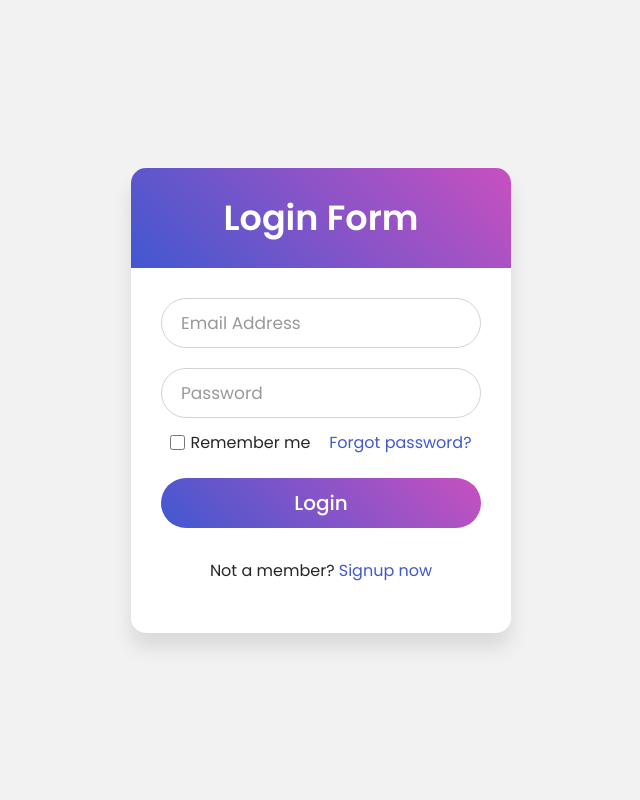
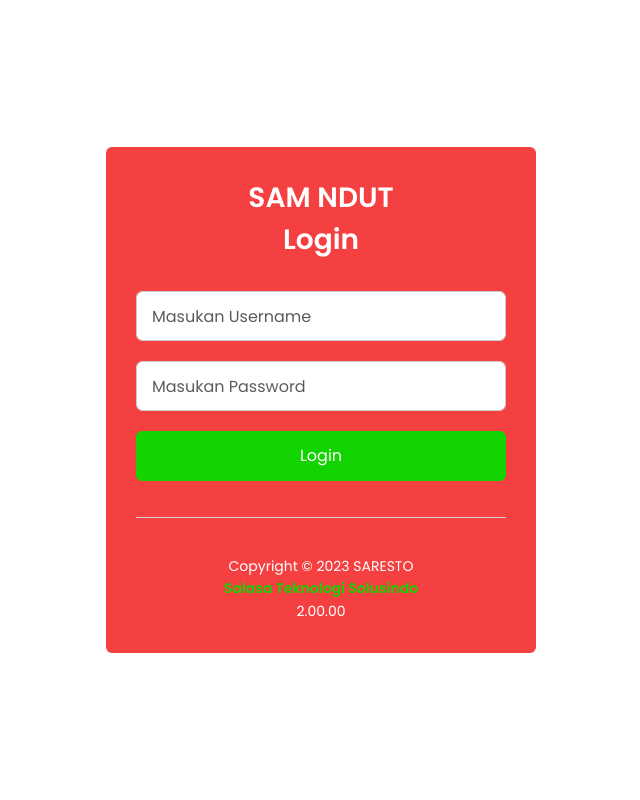
Before and after one commit to meirinoharianto/warmindo-stock, a CodeIgniter app: page /database/login in a window 1280 px wide. Shown: the whole page, without its empty margins (319-959 px from the left). Run offline with CodeIgniter, Linux system fonts and the light colour scheme; some libraries are stand-ins or nearby versions.

Commit message:
login fix

```diff
--- a/application/views/login/index.php
+++ b/application/views/login/index.php
@@ -1,45 +1,74 @@
 <!DOCTYPE html>
-<!-- Created By CodingNepal -->
-<html lang="en" dir="ltr">
+<!-- Coding by CodingLab | www.codinglabweb.com-->
+<html lang="en">
 
 <head>
-    <meta charset="utf-8">
-    <title>Login Form Design | CodeLab</title>
+    <meta charset="UTF-8">
+    <meta http-equiv="X-UA-Compatible" content="IE=edge">
+    <meta name="viewport" content="width=device-width, initial-scale=1.0">
+    <title>Login Saresto - Sam Ndut - salasatekno.com</title>
+    <!-- CSS -->
     <!-- <link rel="stylesheet" href="style.css"> -->
+    <link rel="stylesheet" href="<?= base_url('assets/plugins/bootstrap/css/bootstrap.min.css'); ?>">
     <link rel="stylesheet" href="<?= base_url('assets/css/style.css'); ?>" />
+    <link rel="stylesheet" href="<?= base_url('assets/plugins/sweetalert2/sweetalert2.css'); ?>">
+
+
+    <!-- Boxicons CSS -->
+    <link href='https://unpkg.com/boxicons@2.1.2/css/boxicons.min.css' rel='stylesheet'>
+    <script src="<?= base_url('assets/plugins/sweetalert2/sweetalert2.all.min.js'); ?>"></script>
+
 </head>
 
 <body>
-    <div class="wrapper">
-        <div class="title">
-            Login Form
-        </div>
-        <form action="#">
-            <div class="field">
-                <input type="text" required>
-                <label>Email Address</label>
+    <section class="container forms">
+        <div class="form login">
+            <?php if (!empty($this->session->flashdata('failed'))) { ?>
+                <div class="alert alert-danger alert-dismissible fade show" role="alert">
+                    <button type="button" class="close" data-dismiss="alert" aria-label="Close">
+                        <span aria-hidden="true">&times;</span>
+                        <span class="sr-only">Close</span>
+                    </button>
+                    <?= $this->session->flashdata('failed'); ?>
+                </div>
+            <?php } ?>
+            <div class="form-content">
+                <header>SAM NDUT</header>
+                <header>Login</header>
+                <form method="POST" action="<?= base_url('login/proses'); ?>">
+                    <div class="field input-field">
+                        <!-- <input type="email" placeholder="Email" class="input"> -->
+                        <input type="text" required class="form-control" autocomplete="off" name="user" id="user" placeholder="Masukan Username">
+
+                    </div>
+                    <div class="field input-field">
+                        <!-- <input type="password" placeholder="Password" class="password"> -->
+                        <input type="password" required class="form-control" autocomplete="off" name="pass" id="pass" placeholder="Masukan Password">
+
+                    </div>
+
+                    <div class="field button-field">
+                        <button>Login</button>
+                    </div>
+                </form>
+                <!-- <div class="form-link">
+                    <span>Don't have an account? <a href="#" class="link signup-link">Signup</a></span>
+                </div> -->
             </div>
-            <div class="field">
-                <input type="password" required>
-                <label>Password</label>
-            </div>
-            <div class="content">
-                <div class="checkbox">
-                    <input type="checkbox" id="remember-me">
-                    <label for="remember-me">Remember me</label>
-                </div>
-                <div class="pass-link">
-                    <a href="#">Forgot password?</a>
+            <div class="line"></div>
+            <div class="media-options">
+                <div class="form-link">
+                    <span>Copyright &copy; 2023 SARESTO</span>
+                    <span> <a href="https://www.salasatekno.com" class="link signup-link"><b>Salasa Teknologi Solusindo</b></a></span>
+                    <span>2.00.00</span>
                 </div>
             </div>
-            <div class="field">
-                <input type="submit" value="Login">
-            </div>
-            <div class="signup-link">
-                Not a member? <a href="#">Signup now</a>
-            </div>
-        </form>
-    </div>
+
+        </div>
+
+    </section>
+    <!-- JavaScript -->
+    <script src="<?= base_url('assets/js/script.js'); ?>"></script>
 </body>
 
 </html>
--- a/assets/css/style.css
+++ b/assets/css/style.css
@@ -1,132 +1,180 @@
-@import url("https://fonts.googleapis.com/css?family=Poppins:400,500,600,700&display=swap");
+/* Google Fonts - Poppins */
+@import url("https://fonts.googleapis.com/css2?family=Poppins:wght@300;400;500;600&display=swap");
 * {
   margin: 0;
   padding: 0;
   box-sizing: border-box;
   font-family: "Poppins", sans-serif;
 }
-html,
-body {
-  display: grid;
-  height: 100%;
+.container {
+  height: 100vh;
   width: 100%;
-  place-items: center;
-  background: #f2f2f2;
-  /* background: linear-gradient(-135deg, #c850c0, #4158d0); */
+  display: flex;
+  align-items: center;
+  justify-content: center;
+  /* background-color: #4070f4; */
+  column-gap: 30px;
 }
-::selection {
-  background: #4158d0;
-  color: #fff;
+.form {
+  position: absolute;
+  max-width: 430px;
+  width: 100%;
+  padding: 30px;
+  border-radius: 6px;
+  background: #fff;
+  background: rgb(244, 64, 64);
 }
-.wrapper {
-  width: 380px;
-  background: #fff;
-  border-radius: 15px;
-  box-shadow: 0px 15px 20px rgba(0, 0, 0, 0.1);
+.form.signup {
+  opacity: 0;
+  pointer-events: none;
 }
-.wrapper .title {
-  font-size: 35px;
+.forms.show-signup .form.signup {
+  opacity: 1;
+  pointer-events: auto;
+}
+.forms.show-signup .form.login {
+  opacity: 0;
+  pointer-events: none;
+}
+header {
+  font-size: 28px;
   font-weight: 600;
+  /* color: #232836; */
+  color: rgb(255, 255, 255);
   text-align: center;
-  line-height: 100px;
-  color: #fff;
-  user-select: none;
-  border-radius: 15px 15px 0 0;
-  background: linear-gradient(-135deg, #c850c0, #4158d0);
 }
-.wrapper form {
-  padding: 10px 30px 50px 30px;
+form {
+  margin-top: 30px;
 }
-.wrapper form .field {
+.form .field {
+  position: relative;
   height: 50px;
   width: 100%;
   margin-top: 20px;
-  position: relative;
+  border-radius: 6px;
 }
-.wrapper form .field input {
+.field input,
+.field button {
   height: 100%;
   width: 100%;
+  border: none;
+  font-size: 16px;
+  font-weight: 400;
+  border-radius: 6px;
+}
+.field input {
   outline: none;
-  font-size: 17px;
-  padding-left: 20px;
-  border: 1px solid lightgrey;
-  border-radius: 25px;
-  transition: all 0.3s ease;
+  padding: 0 15px;
+  border: 1px solid#CACACA;
 }
-.wrapper form .field input:focus,
-form .field input:valid {
-  border-color: #4158d0;
+.field input:focus {
+  border-bottom-width: 2px;
 }
-.wrapper form .field label {
+.eye-icon {
   position: absolute;
   top: 50%;
-  left: 20px;
-  color: #999999;
+  right: 10px;
+  transform: translateY(-50%);
+  font-size: 18px;
+  color: #8b8b8b;
+  cursor: pointer;
+  padding: 5px;
+}
+.field button {
+  color: #fff;
+  background-color: rgb(19, 211, 1);
+  /* background-color: #0171d3; */
+  transition: all 0.3s ease;
+  cursor: pointer;
+}
+.field button:hover {
+  background-color: #016dcb;
+}
+.form-link {
+  text-align: center;
+  margin-top: 10px;
+}
+.form-link span {
+  font-size: 14px;
   font-weight: 400;
-  font-size: 17px;
-  pointer-events: none;
-  transform: translateY(-50%);
-  transition: all 0.3s ease;
+  color: rgb(255, 255, 255);
 }
-form .field input:focus ~ label,
-form .field input:valid ~ label {
-  top: 0%;
-  font-size: 16px;
-  color: #4158d0;
-  background: #fff;
-  transform: translateY(-50%);
+.form-link a {
+  font-size: 14px;
+  font-weight: 400;
+  color: #232836;
 }
-form .content {
-  display: flex;
+.form-link a:hover {
+  color: #016dcb;
+}
+.form a {
+  /* color: #0171d3; */
+  color: rgb(19, 211, 1);
+  text-decoration: none;
+}
+.form-content a:hover {
+  text-decoration: underline;
+}
+.line {
+  position: relative;
+  height: 1px;
   width: 100%;
-  height: 50px;
-  font-size: 16px;
-  align-items: center;
-  justify-content: space-around;
+  margin: 36px 0;
+  background-color: #d4d4d4;
 }
-form .content .checkbox {
+.line::before {
+  /* content: "Or"; */
+  position: absolute;
+  top: 50%;
+  left: 50%;
+  transform: translate(-50%, -50%);
+  background-color: #fff;
+  color: #8b8b8b;
+  padding: 0 15px;
+}
+.media-options a {
   display: flex;
   align-items: center;
   justify-content: center;
 }
-form .content input {
-  width: 15px;
-  height: 15px;
-  background: red;
+a.facebook {
+  color: #fff;
+  background-color: #4267b2;
 }
-form .content label {
-  color: #262626;
-  user-select: none;
-  padding-left: 5px;
+a.facebook .facebook-icon {
+  height: 28px;
+  width: 28px;
+  /* color: #0171d3; */
+  background-color: rgb(19, 211, 1);
+  font-size: 20px;
+  border-radius: 50%;
+  display: flex;
+  align-items: center;
+  justify-content: center;
+  background-color: #fff;
 }
-form .content .pass-link {
-  color: "";
+.facebook-icon,
+img.google-img {
+  position: absolute;
+  top: 50%;
+  left: 15px;
+  transform: translateY(-50%);
 }
-form .field input[type="submit"] {
-  color: #fff;
-  border: none;
-  padding-left: 0;
-  margin-top: -10px;
-  font-size: 20px;
+img.google-img {
+  height: 20px;
+  width: 20px;
+  object-fit: cover;
+}
+a.google {
+  border: 1px solid #cacaca;
+}
+a.google span {
   font-weight: 500;
-  cursor: pointer;
-  background: linear-gradient(-135deg, #c850c0, #4158d0);
-  transition: all 0.3s ease;
+  opacity: 0.6;
+  color: #232836;
 }
-form .field input[type="submit"]:active {
-  transform: scale(0.95);
+@media screen and (max-width: 400px) {
+  .form {
+    padding: 20px 10px;
+  }
 }
-form .signup-link {
-  color: #262626;
-  margin-top: 20px;
-  text-align: center;
-}
-form .pass-link a,
-form .signup-link a {
-  color: #4158d0;
-  text-decoration: none;
-}
-form .pass-link a:hover,
-form .signup-link a:hover {
-  text-decoration: underline;
-}
--- /dev/null
+++ b/assets/js/script.js
@@ -0,0 +1,26 @@
+const forms = document.querySelector(".forms"),
+  pwShowHide = document.querySelectorAll(".eye-icon"),
+  links = document.querySelectorAll(".link");
+// Add click event listener to each eye icon for toggling password visibility
+pwShowHide.forEach((eyeIcon) => {
+  eyeIcon.addEventListener("click", () => {
+    let pwFields = eyeIcon.parentElement.parentElement.querySelectorAll(".password");
+    pwFields.forEach((password) => {
+      if (password.type === "password") {
+        // If password is hidden
+        password.type = "text"; // Show password
+        eyeIcon.classList.replace("bx-hide", "bx-show"); // Change icon to show state
+        return;
+      }
+      password.type = "password"; // Hide password
+      eyeIcon.classList.replace("bx-show", "bx-hide"); // Change icon to hide state
+    });
+  });
+});
+// Add click event listener to each link to toggle between forms
+links.forEach((link) => {
+  link.addEventListener("click", (e) => {
+    e.preventDefault(); // Prevent default link behavior
+    forms.classList.toggle("show-signup");
+  });
+});
```
Also changed, not shown: application/views/login/style.css (deleted, +0 -132 lines), assets/css/main.css (+10 -1 lines).
